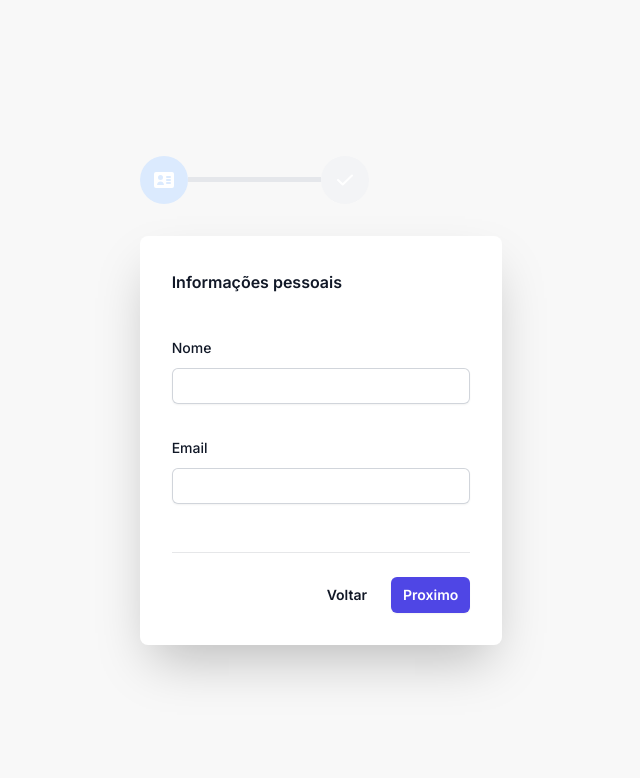
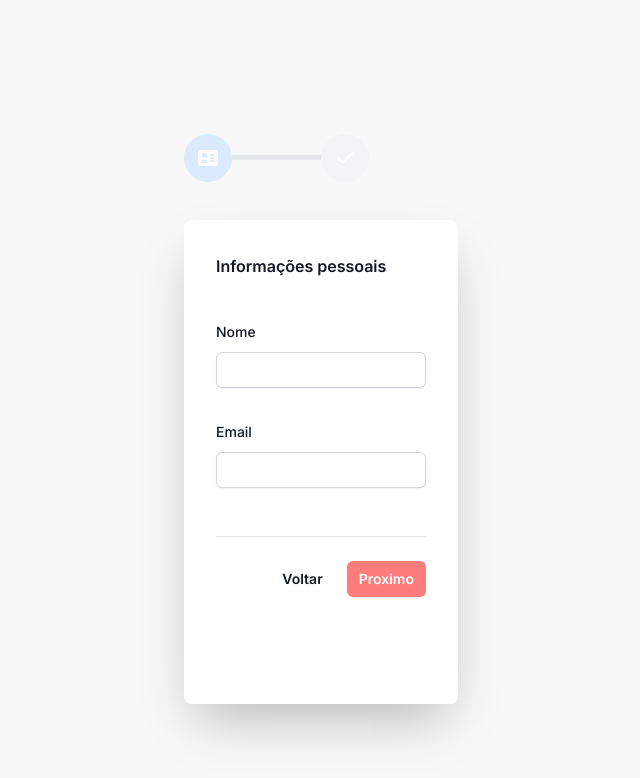
Before and after one commit to GustavoPes23/movies-ssr, a Next.js app: page /create-account in a window 1280 px wide. Shown: the top 778 px of the page, without its empty margins (319-959 px from the left). Built offline with nearby package versions, Linux system fonts and the light colour scheme.

Commit message:
Feature: Passing alert to layout

```diff
--- a/app/components/alert/index.tsx
+++ b/app/components/alert/index.tsx
@@ -1,3 +1,4 @@
+"use client";
 import { type FC } from "react";
 
 import { type AlertStateProps, alertStateAtom } from "@/app/state/alertState";
--- a/app/components/header/index.tsx
+++ b/app/components/header/index.tsx
@@ -1,5 +1,5 @@
 /* eslint-disable @next/next/no-img-element */
-import { useState, type FC } from "react";
+import { useRef, useState, type FC } from "react";
 
 import { useAtom } from "jotai/react";
 import { RESET } from "jotai/utils";
@@ -74,6 +74,16 @@ const Index: FC = () => {
   const [authAtom, setAuthAtom] = useAtom<AuthStateProps>(authStateAtom);
   const [mobileMenuOpen, setMobileMenuOpen] = useState<boolean>(false);
 
+  const dropdownDesktop = useRef<HTMLButtonElement | null>(null);
+
+  const handleLogoutDesktop = () => {
+    dropdownDesktop.current?.click();
+    const myTimer = setTimeout(() => {
+      clearTimeout(myTimer);
+      setAuthAtom(RESET as unknown as AuthStateProps);
+    }, 180);
+  };
+
   const handleLogout = (): void => {
     setMobileMenuOpen(false);
     setAuthAtom(RESET as unknown as AuthStateProps);
@@ -139,7 +149,10 @@ const Index: FC = () => {
 
           <PopoverGroup className="hidden lg:flex lg:flex-1 lg:justify-end">
             <Popover className="relative">
-              <PopoverButton className="flex items-center gap-x-1 text-sm font-semibold leading-6 text-gray-900">
+              <PopoverButton
+                ref={dropdownDesktop}
+                className="flex items-center gap-x-1 text-sm font-semibold leading-6 text-gray-900"
+              >
                 Olá, {authAtom.name}
                 <ChevronDownIcon
                   className="h-5 w-5 flex-none text-gray-400"
@@ -186,9 +199,7 @@ const Index: FC = () => {
                   <div className="grid grid-cols-1 divide-x divide-gray-900/5 bg-gray-50">
                     <button
                       className="flex items-center justify-center gap-x-2.5 p-3 text-sm font-semibold leading-6 text-gray-900 hover:bg-gray-100"
-                      onClick={() =>
-                        setAuthAtom(RESET as unknown as AuthStateProps)
-                      }
+                      onClick={handleLogoutDesktop}
                     >
                       <ArrowLeftStartOnRectangleIcon
                         className="h-5 w-5 flex-none text-gray-400"
--- a/app/containers/create-account/formCreateAccount.tsx
+++ b/app/containers/create-account/formCreateAccount.tsx
@@ -62,7 +62,7 @@ const FormCreateAccount: FC<FormCreateAccountProps> = ({
   };
 
   return (
-    <form className="space-y-6" onSubmit={handleSubmit(onSubmit)}>
+    <form onSubmit={handleSubmit(onSubmit)}>
       {wizardSteps.previous === 0 && <PersonalData />}
 
       {wizardSteps.previous === 1 && <LoginData />}
@@ -78,7 +78,7 @@ const FormCreateAccount: FC<FormCreateAccountProps> = ({
           type={isLastStep() ? "submit" : "button"}
           onClick={handleNextStep}
           disabled={isLoading}
-          className="rounded-md bg-indigo-600 px-3 py-2 text-sm font-semibold text-white shadow-sm hover:bg-indigo-500 focus-visible:outline focus-visible:outline-2 focus-visible:outline-offset-2 focus-visible:outline-indigo-600"
+          className="rounded-md px-3 py-2 text-sm font-semibold text-white shadow-sm button-primary"
         >
           {isLastStep()
             ? isLoading
--- a/app/containers/create-account/personalData.tsx
+++ b/app/containers/create-account/personalData.tsx
@@ -2,7 +2,7 @@ import { type FC, memo } from "react";
 
 const PersonalData: FC = () => {
   return (
-    <div className="border-b border-gray-900/10 pb-12">
+    <div className="w-full border-b border-gray-900/10 pb-12">
       <h2 className="text-base font-semibold leading-7 text-gray-900">
         Informações pessoais
       </h2>
--- a/app/create-account/page.tsx
+++ b/app/create-account/page.tsx
@@ -56,10 +56,10 @@ const CreateAccount: FC = () => {
   };
 
   return (
-    <main className="flex min-h-screen justify-center align-center bg-primary md:p-24 p-8 ">
+    <main className="flex min-h-screen justify-center align-center bg-primary md:p-24 p-8">
       <AnimatePresence mode="wait">
         <motion.div
-          className="sm:w-full md:w-1/2 lg:w-1/3 flex flex-col justify-center align-center"
+          className="w-full grid justify-center align-center"
           initial={{ opacity: 0, scale: 0.5 }}
           animate={{ opacity: 1, scale: 1 }}
           exit={{ opacity: 0, scale: 0.5 }}
@@ -70,7 +70,7 @@ const CreateAccount: FC = () => {
           }}
         >
           <Stepper currentStep={currentStep} />
-          <div className="w-full max-w-sm p-4 bg-white rounded-lg shadow sm:p-6 mt-8 md:p-8 shadow-2xl">
+          <div className="w-full max-w-sm p-4 bg-white rounded-lg shadow sm:p-6 md:p-8 shadow-2xl">
             <FormCreateAccount
               wizardSteps={wizardSteps}
               handleBackStep={handleBackStep}
--- a/app/layout.tsx
+++ b/app/layout.tsx
@@ -4,7 +4,9 @@ import { Inter } from "next/font/google";
 
 import { Provider as JotaiProvider } from "jotai/react";
 
-import "./globals.scss";
+import Alert from "@/app/components/alert";
+
+import "@/app/globals.scss";
 
 const inter = Inter({ subsets: ["latin"] });
 
@@ -20,7 +22,14 @@ export default function RootLayout({
 }>) {
   return (
     <html lang="pt-br">
-      <body className={inter.className}><JotaiProvider>{children}</JotaiProvider></body>
+      <body className={inter.className}>
+        <JotaiProvider>
+          <main className="min-h-screen bg-primary">
+            {children}
+            <Alert />
+          </main>
+        </JotaiProvider>
+      </body>
     </html>
   );
 }
--- a/app/login/page.tsx
+++ b/app/login/page.tsx
@@ -31,7 +31,7 @@ const Login: FC = () => {
   }, [authAtom.token, handleRedirect]);
 
   return (
-    <main className="flex min-h-screen flex-col items-center justify-between bg-primary md:p-24 p-8 ">
+    <div className="flex-col items-center justify-between md:p-24 p-8">
       <AnimatePresence mode="wait">
         {!authAtom.token && (
           <motion.div
@@ -53,7 +53,7 @@ const Login: FC = () => {
           </motion.div>
         )}
       </AnimatePresence>
-    </main>
+    </div>
   );
 };
 
--- a/app/page.tsx
+++ b/app/page.tsx
@@ -6,7 +6,6 @@ import { useRouter } from "next/navigation";
 
 import { type AuthStateProps, authStateAtom } from "@/app/state/authState";
 
-import Alert from "@/app/components/alert";
 import Header from "@/app/components/header";
 import { AnimatePresence } from "framer-motion";
 
@@ -22,12 +21,7 @@ export default function Home() {
 
   return (
     <AnimatePresence mode="wait">
-      {authAtom.token && (
-        <main className="min-h-screen bg-primary">
-          <Header />
-          <Alert />
-        </main>
-      )}
+      {authAtom.token && <Header />}
     </AnimatePresence>
   );
 }
```
